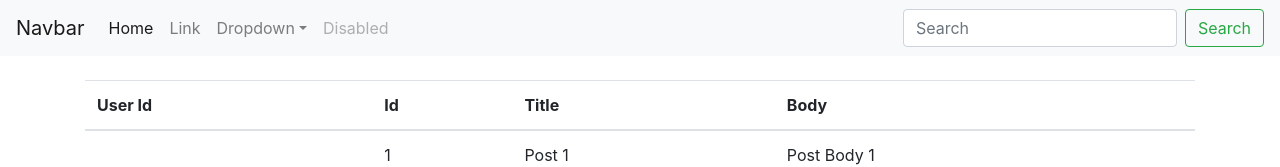
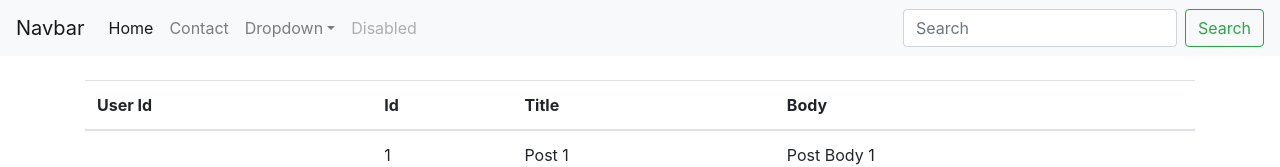
Before and after one commit to luancardosolc/vuejs-demoapp, a Vue app: page /#/ in a window 1280 px wide. Shown: the top 167 px of the page. Built offline with nearby package versions, Linux system fonts and the light colour scheme; no server answers.

Commit message:
creating routes

```diff
--- a/src/App.vue
+++ b/src/App.vue
@@ -17,13 +17,13 @@
             <div class="collapse navbar-collapse" id="navbarSupportedContent">
                 <ul class="navbar-nav mr-auto">
                     <li class="nav-item active">
-                        <a class="nav-link" href="#">
+                        <router-link class="nav-link" :to="'/'">
                             Home
                             <span class="sr-only">(current)</span>
-                        </a>
+                        </router-link>
                     </li>
                     <li class="nav-item">
-                        <a class="nav-link" href="#">Link</a>
+                        <router-link class="nav-link" :to="'/contact'">Contact</router-link>
                     </li>
                     <li class="nav-item dropdown">
                         <a
@@ -57,19 +57,21 @@
                 </form>
             </div>
         </nav>
-        <posts-example />
+        <router-view></router-view>
     </div>
 </template>
 
 <script>
 import HelloWorld from "./components/HelloWorld";
 import PostsExample from "./components/Posts";
+import Contact from "./components/Contact";
 
 export default {
     name: "App",
     components: {
         HelloWorld,
-        PostsExample
+        PostsExample,
+        Contact
     }
 };
 </script>
--- /dev/null
+++ b/src/components/Contact.vue
@@ -0,0 +1,15 @@
+<template>
+  <div>
+    <p>Contact works</p>
+  </div>
+</template>
+
+<script>
+export default {
+
+}
+</script>
+
+<style>
+
+</style>
--- a/src/main.js
+++ b/src/main.js
@@ -4,12 +4,16 @@ import Vue from 'vue'
 import App from './App'
 import VueRouter from 'vue-router'
 import Posts from './components/Posts'
+import Contact from './components/Contact'
 
 Vue.use(VueRouter)
 
 const routes = [
   {
     path: '/', component: Posts
+  },
+  {
+    path: '/contact', component: Contact
   }
 ]
 
```
